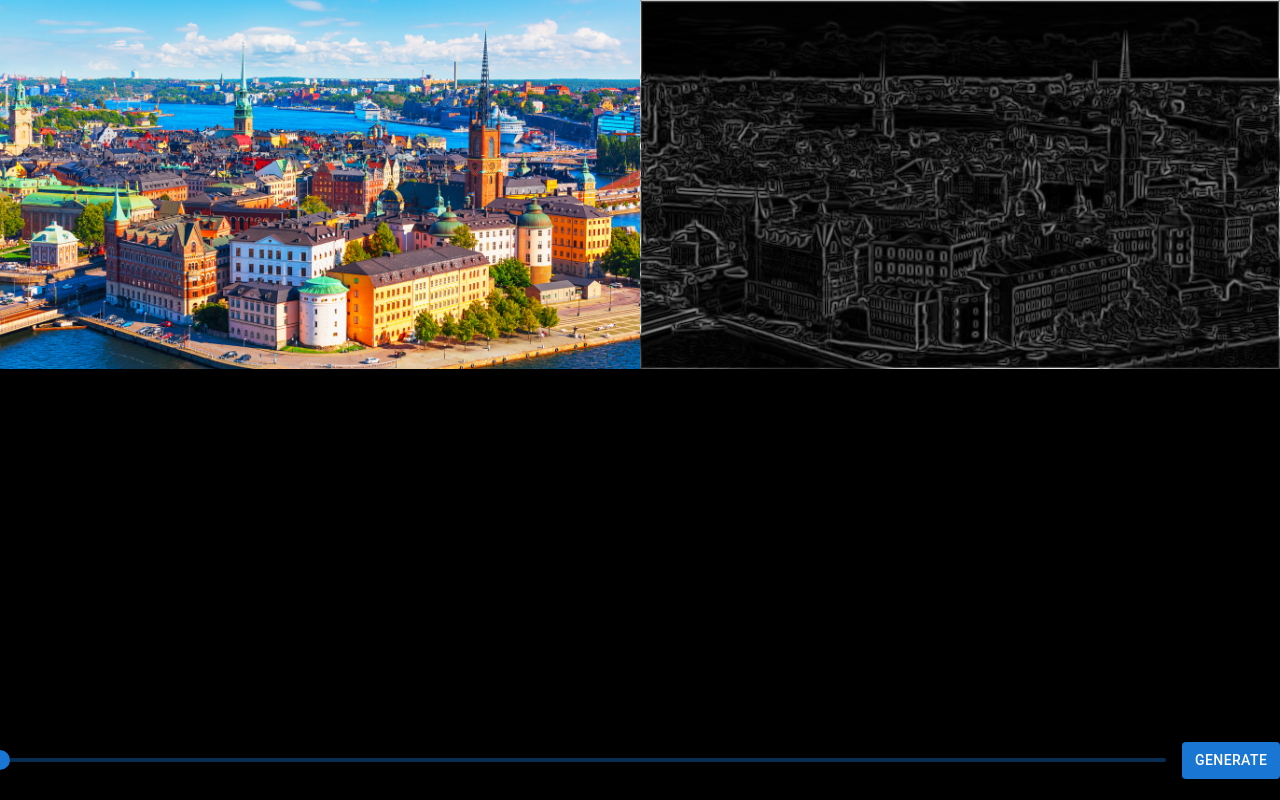
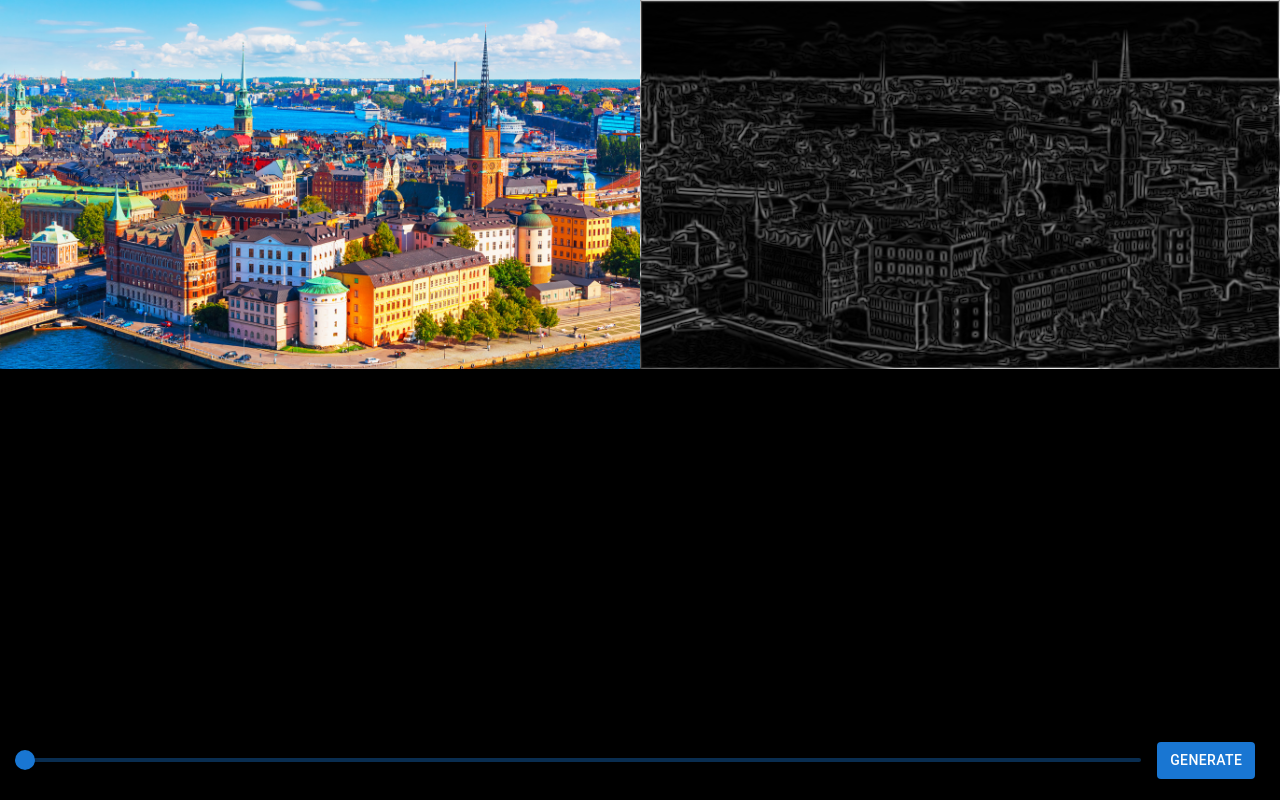
Before and after one commit to will-em/line-detection, a React (Create React App) app: page / in a window 1280 px wide. Built offline with nearby package versions, Linux system fonts and the light colour scheme.

Commit message:
Fix slider

```diff
--- a/src/App.css
+++ b/src/App.css
@@ -1,3 +1,7 @@
 body{
   background-color:black;
 }
+#stack{
+  padding-left: 25px;
+  padding-right: 25px;
+}
--- a/src/App.js
+++ b/src/App.js
@@ -10,7 +10,7 @@ function App() {
   return (
     <div>
       <Canvas variance={variance}/>
-      <Stack spacing={2} direction="row" sx={{ mb: 1 }} alignItems="center">
+      <Stack id="stack" spacing={2} direction="row" sx={{ mb: 1 }} alignItems="center">
         <VarSlider setVariance={setVariance}/>
         <Button variant="contained">Generate</Button>
       </Stack>
--- a/src/VarSlider.js
+++ b/src/VarSlider.js
@@ -12,9 +12,9 @@ function VarSlider({variance, setVariance}) {
         value={variance}
         valueLabelDisplay="auto"
         onChange={handleChange}
-        min={0.1}
-        max={10}
-        step={0.1}
+        min={0.05}
+        max={5}
+        step={0.05}
         />
     );
   }
```
